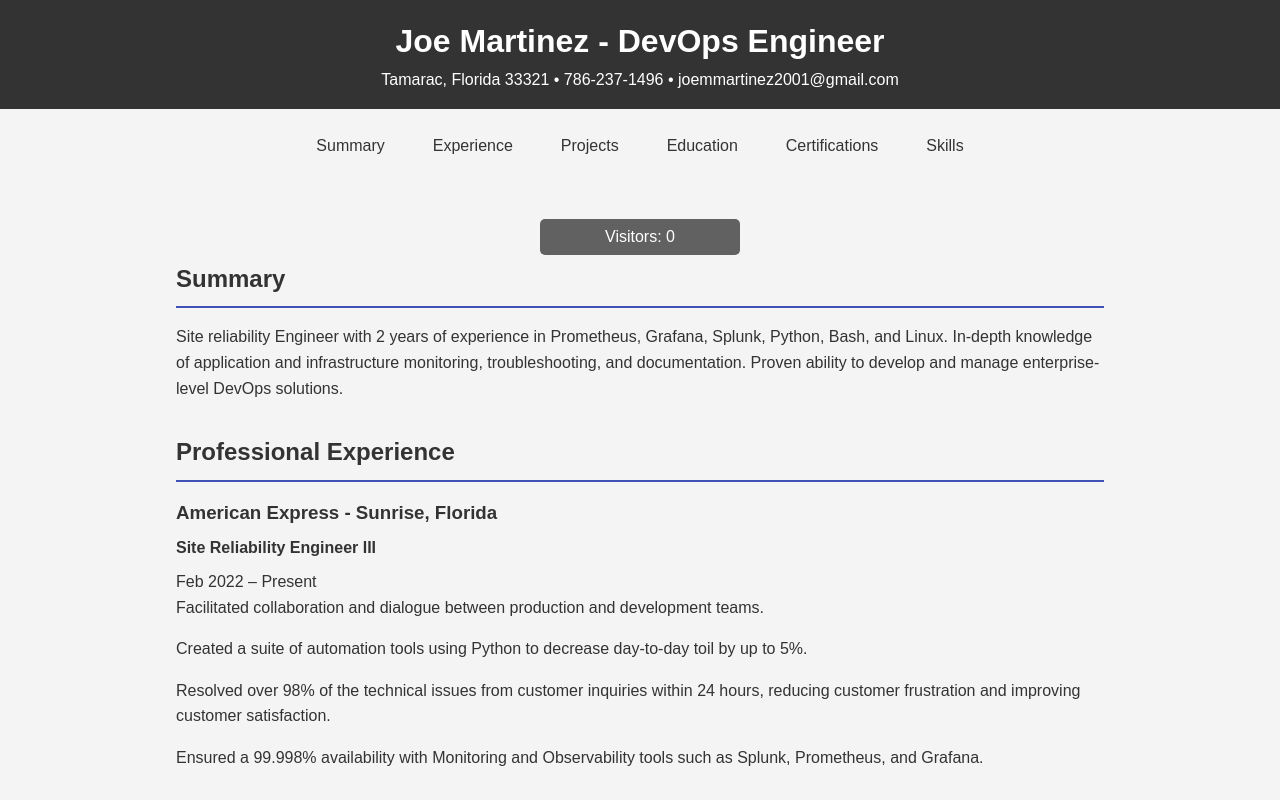
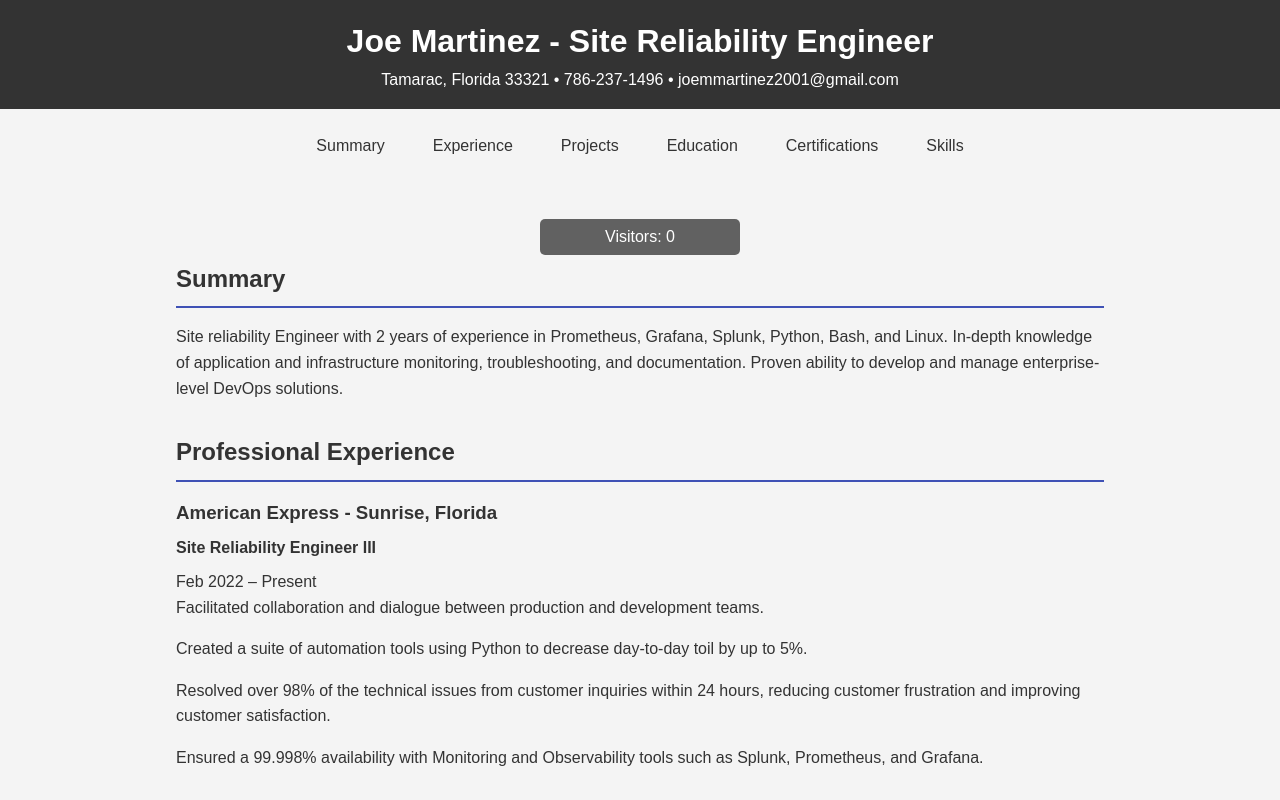
Before and after one commit to JoeM01/Portfolio-Frontend, a plain HTML site: page index.html in a window 1280 px wide. Shown: the top 800 px of the page. Drawn offline with Linux system fonts and the light colour scheme; no server answers.

Commit message:
changed header

```diff
--- a/index.html
+++ b/index.html
@@ -12,7 +12,7 @@
 <body>
     <header>
         <div class="container">
-            <h1>Joe Martinez - DevOps Engineer</h1>
+            <h1>Joe Martinez - Site Reliability Engineer</h1>
             <p>Tamarac, Florida 33321 • 786-237-1496 • joemmartinez2001@gmail.com</p>
             <button id="menu-toggle" class="menu-toggle"><i class="fas fa-bars"></i></button>
         </div>
```
